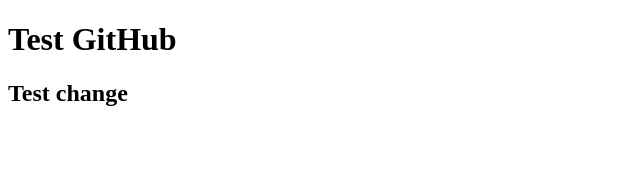
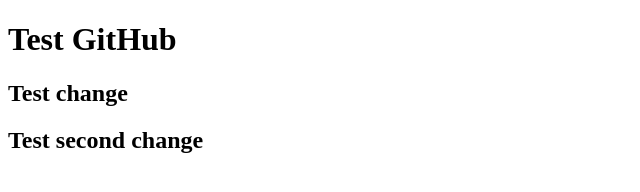
Before and after one commit to froggen2809/TestGitHub, a plain HTML site: page index.html in a window 1280 px wide. Shown: the whole page, without its empty margins (0-640 px from the left). Drawn offline with Linux system fonts and the light colour scheme.

Commit message:
Main 2nd

```diff
--- a/index.html
+++ b/index.html
@@ -8,5 +8,6 @@
 <body>
     <h1>Test GitHub</h1>
     <h2>Test change</h2>
+    <h2>Test second change</h2>
 </body>
 </html>
```
